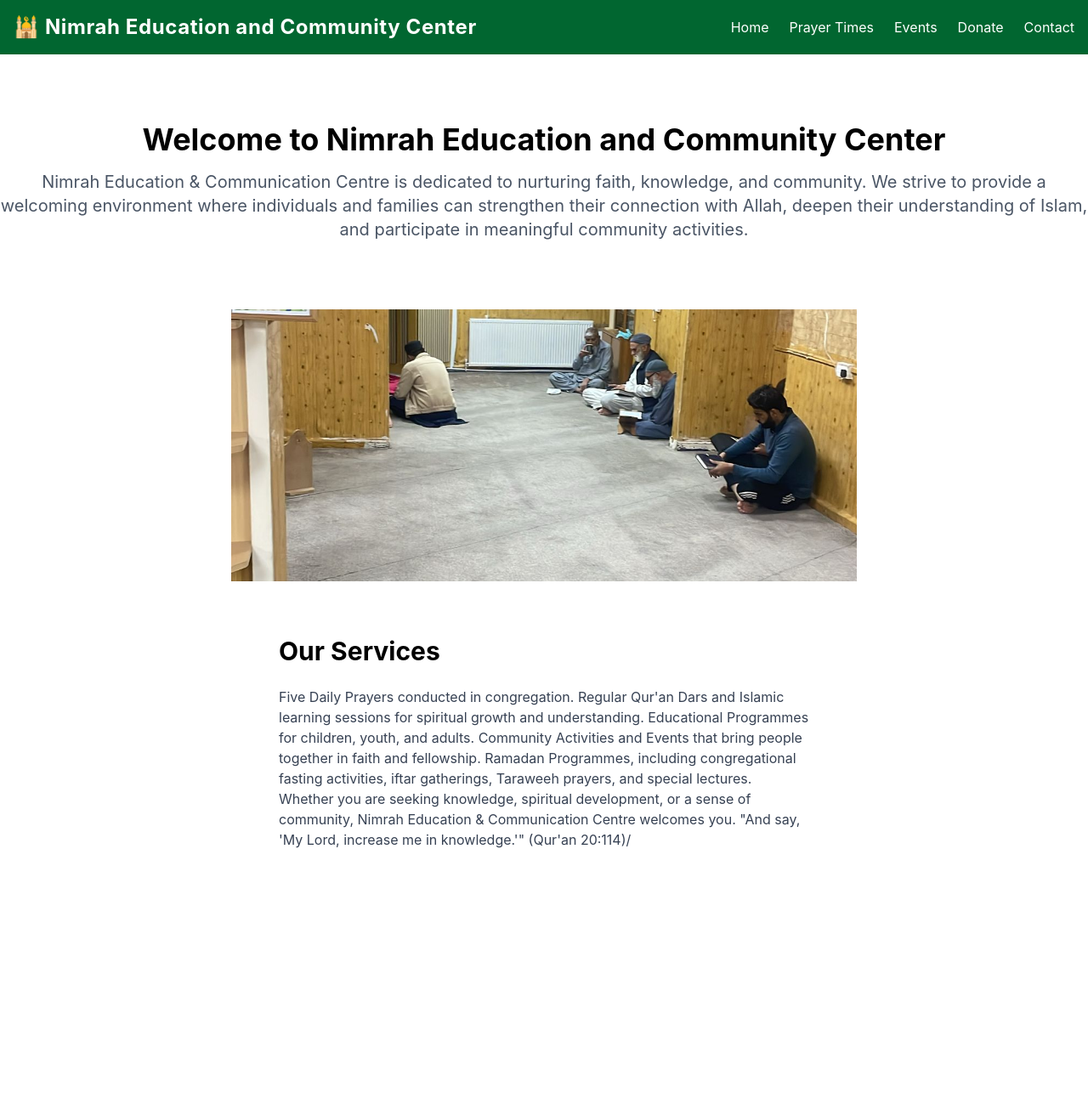
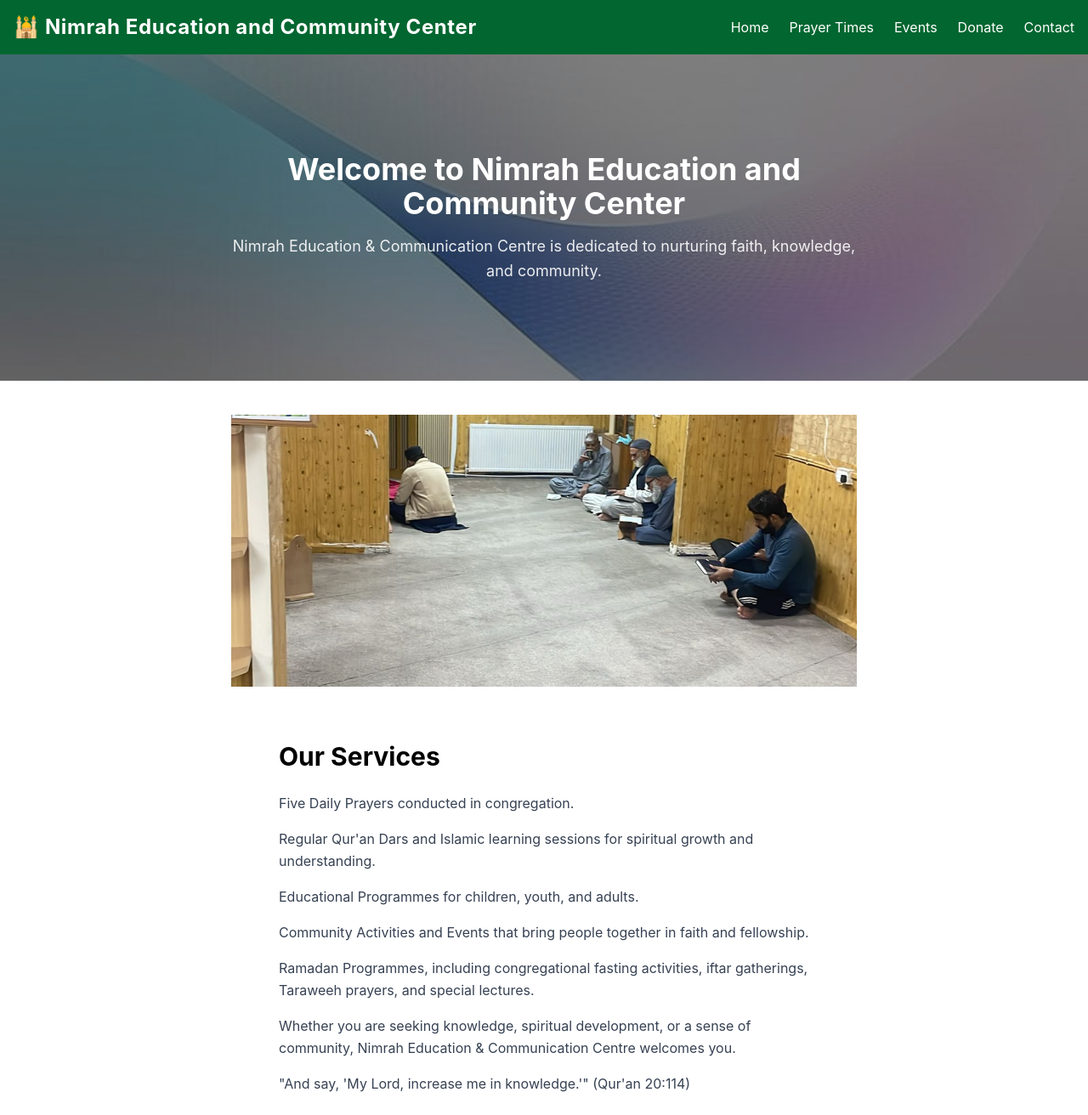
Before and after one commit to tshah2004-max/nimrah-masjid, a React (Vite) app: page / in a window 1280 px wide. Shown: the whole page at 85% size. Before the commit the page ends 1040 px from the top, so only its background shows below. Built offline with nearby package versions, Linux system fonts and the light colour scheme.

Commit message:
ready to show

```diff
--- a/src/pages/Home.jsx
+++ b/src/pages/Home.jsx
@@ -1,25 +1,66 @@
-import { Link } from 'react-router-dom'
 import Carousel from '../components/Carousel'
 
 function Home() {
   return (
     <div>
-      <div className="text-center py-20">
-        <h1 className="text-4xl font-bold">Welcome to Nimrah Education and Community Center</h1>
-        <p className="text-xl text-gray-600 mt-4">Nimrah Education & Communication Centre is dedicated to nurturing faith, knowledge, and community. We strive to provide a welcoming environment where individuals and families can strengthen their connection with Allah, deepen their understanding of Islam, and participate in meaningful community activities.</p>
+
+      {/* HERO (full bleed, centered content) */}
+      <div
+        className="relative h-96 bg-cover bg-center bg-no-repeat"
+        style={{ backgroundImage: "url('/nimrahbg.png')" }}
+      >
+        <div className="absolute inset-0 bg-black/50"></div>
+
+        <div className="relative h-full flex items-center justify-center px-4 text-center">
+          <div className="max-w-3xl">
+            <h1 className="text-white text-4xl font-bold">
+              Welcome to Nimrah Education and Community Center
+            </h1>
+
+            <p className="text-white/90 text-lg mt-4 leading-relaxed">
+              Nimrah Education & Communication Centre is dedicated to nurturing faith,
+              knowledge, and community.
+            </p>
+          </div>
+        </div>
       </div>
-      <div><Carousel/></div>
+
+      {/* CAROUSEL (full width media section) */}
+      <div className="mt-10">
+        <Carousel />
+      </div>
+
+      {/* SERVICES (contained content section — but FIXED TEXT STRUCTURE) */}
       <div className="max-w-2xl mx-auto mt-10 p-6">
-        <h1 className="text-3xl font-bold mb-6">Our Services</h1>
-        <p className="mb-4 text-gray-700">Five Daily Prayers conducted in congregation.
-Regular Qur'an Dars and Islamic learning sessions for spiritual growth and understanding.
-Educational Programmes for children, youth, and adults.
-Community Activities and Events that bring people together in faith and fellowship.
-Ramadan Programmes, including congregational fasting activities, iftar gatherings, Taraweeh prayers, and special lectures.
-Whether you are seeking knowledge, spiritual development, or a sense of community, Nimrah Education & Communication Centre welcomes you.
-"And say, 'My Lord, increase me in knowledge.'" (Qur'an 20:114)/</p>
+        <h2 className="text-3xl font-bold mb-6">Our Services</h2>
+
+        <div className="space-y-4 text-gray-700 leading-relaxed">
+          <p>Five Daily Prayers conducted in congregation.</p>
+
+          <p>Regular Qur'an Dars and Islamic learning sessions for spiritual growth and understanding.</p>
+
+          <p>Educational Programmes for children, youth, and adults.</p>
+
+          <p>Community Activities and Events that bring people together in faith and fellowship.</p>
+
+          <p>
+            Ramadan Programmes, including congregational fasting activities, iftar gatherings,
+            Taraweeh prayers, and special lectures.
+          </p>
+
+          <p>
+            Whether you are seeking knowledge, spiritual development, or a sense of community,
+            Nimrah Education & Communication Centre welcomes you.
+          </p>
+
+          <p>
+            "And say, 'My Lord, increase me in knowledge.'" (Qur'an 20:114)
+          </p>
+        </div>
       </div>
+
     </div>
   )
 }
+
 export default Home
```
Also changed, not shown: public/nimrahbg.png (renamed from public/nimrahbg.png.jpeg).
